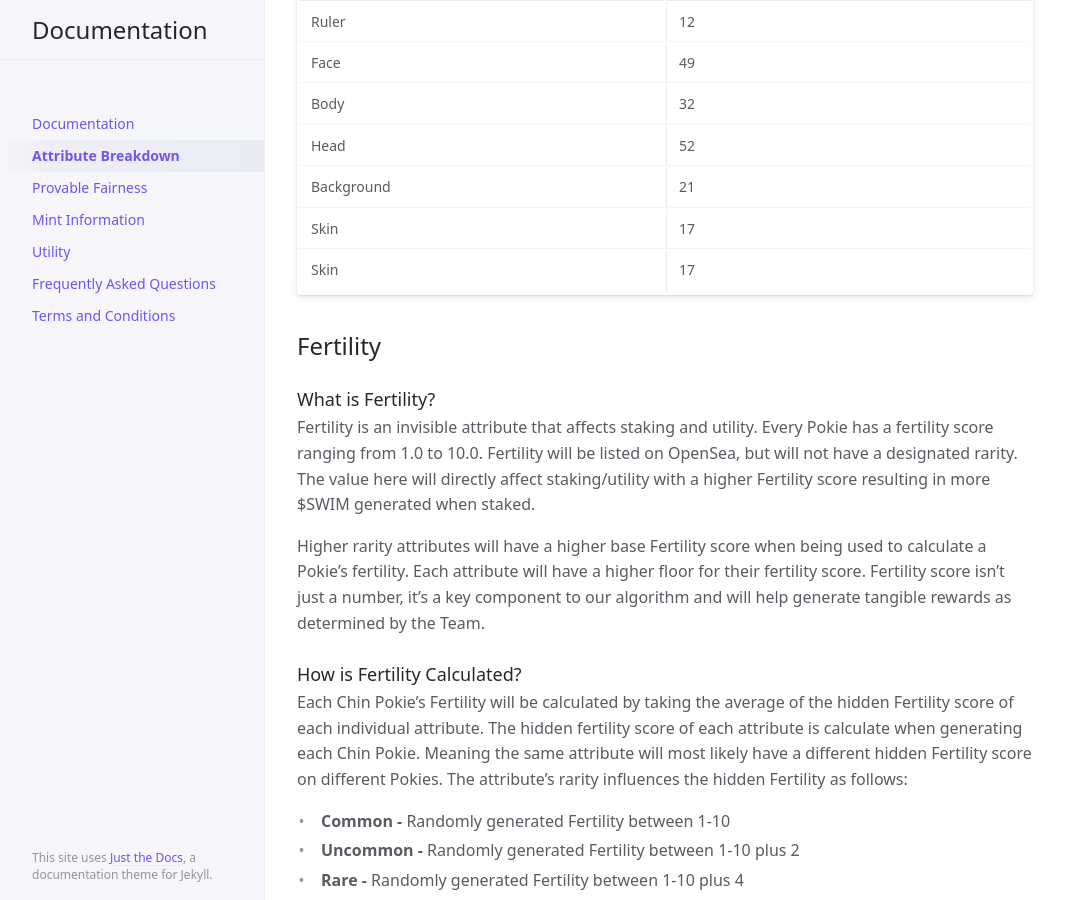
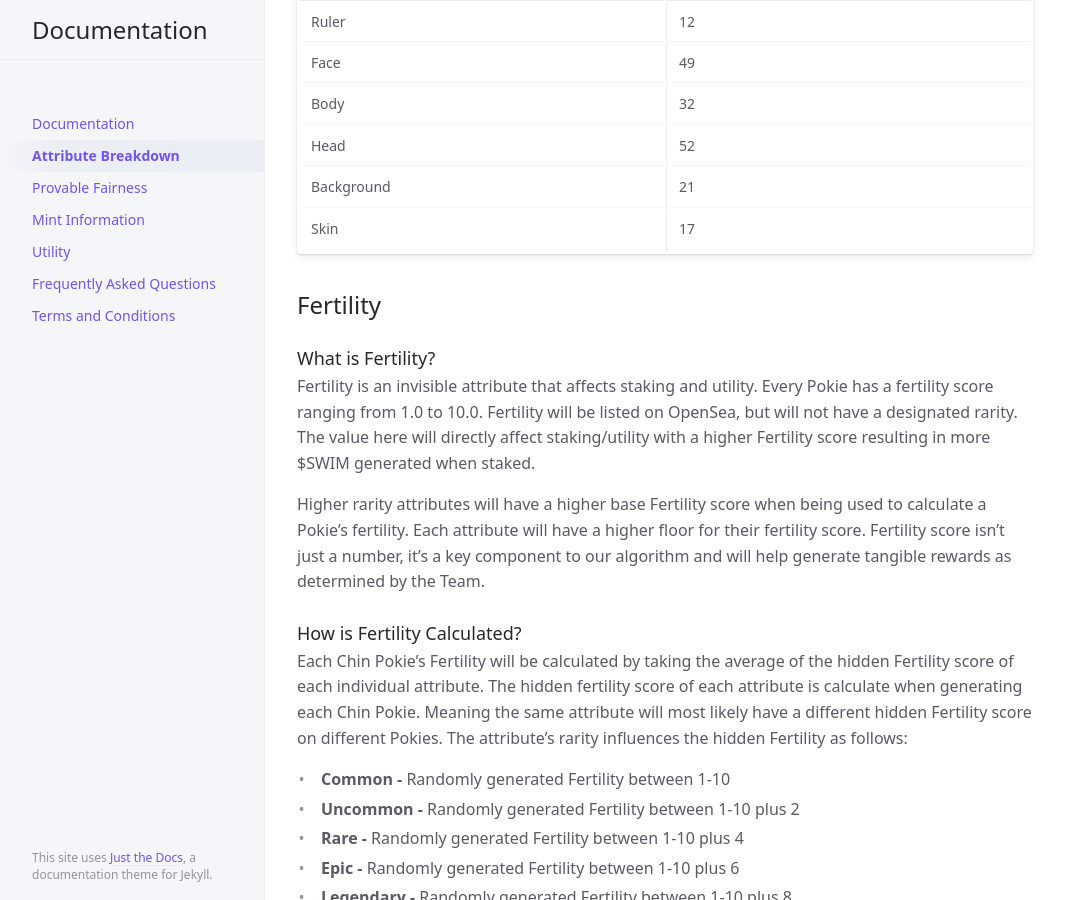
Before and after one commit to 0xbiju/0xbiju.github.io, a Jekyll site: the page built from docs/attributes.md, in a window 1280 px wide and 900 px high, scrolled down 1146 px. Shown: the whole window, without its empty margins (107-1172 px from the left). Built offline with Jekyll 4.4.1, drawn with Linux system fonts in a browser that asks for light colours.

Commit message:
Update attributes.md

```diff
--- a/docs/attributes.md
+++ b/docs/attributes.md
@@ -49,7 +49,6 @@ Attribute categories can be seen below. Learn more about the cosmetic aspects of
 | Head           | 52 |
 | Background           | 21 |
 | Skin           | 17 |
-| Skin           | 17 |
 
 
 ## Fertility
```
